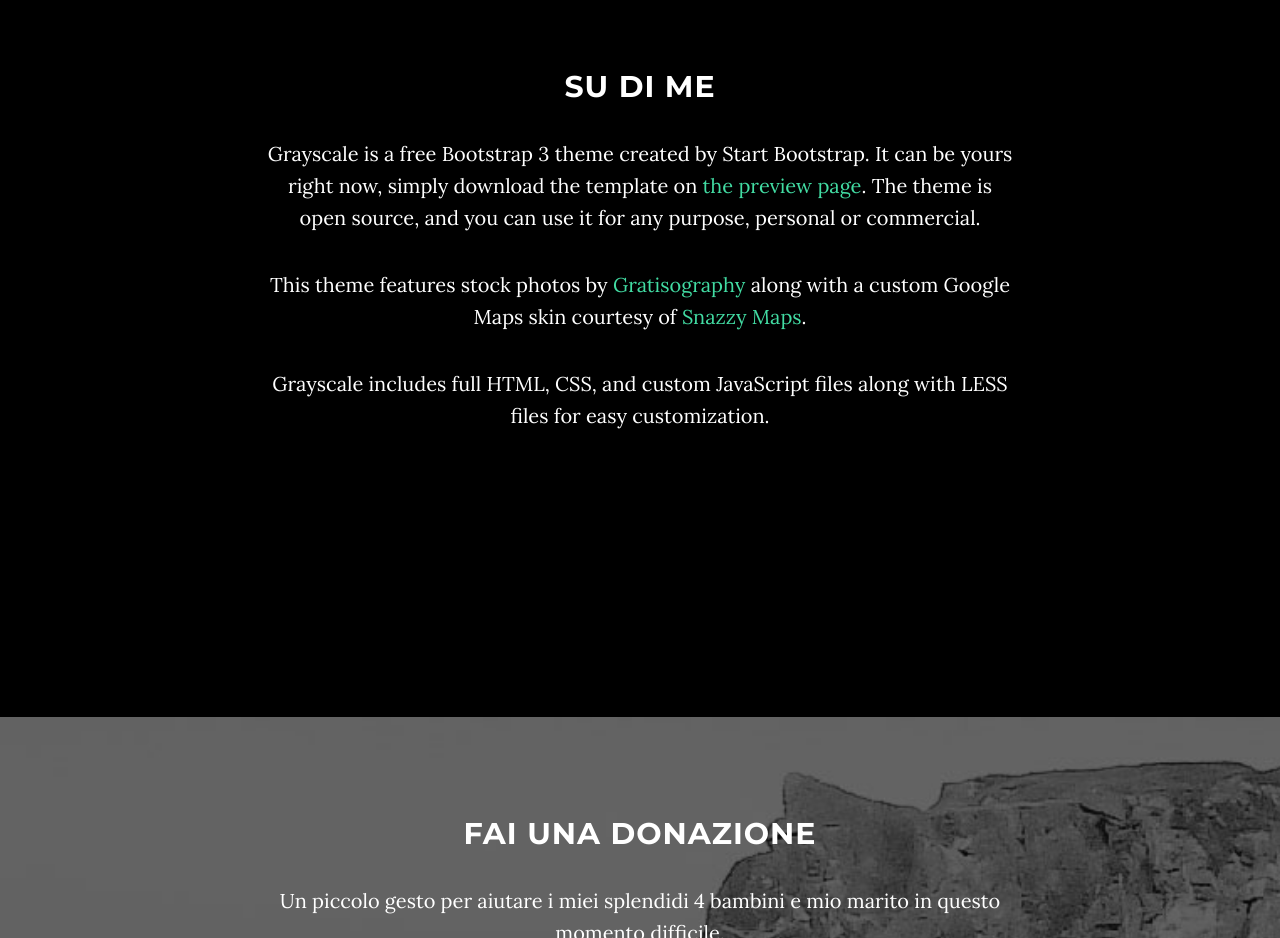
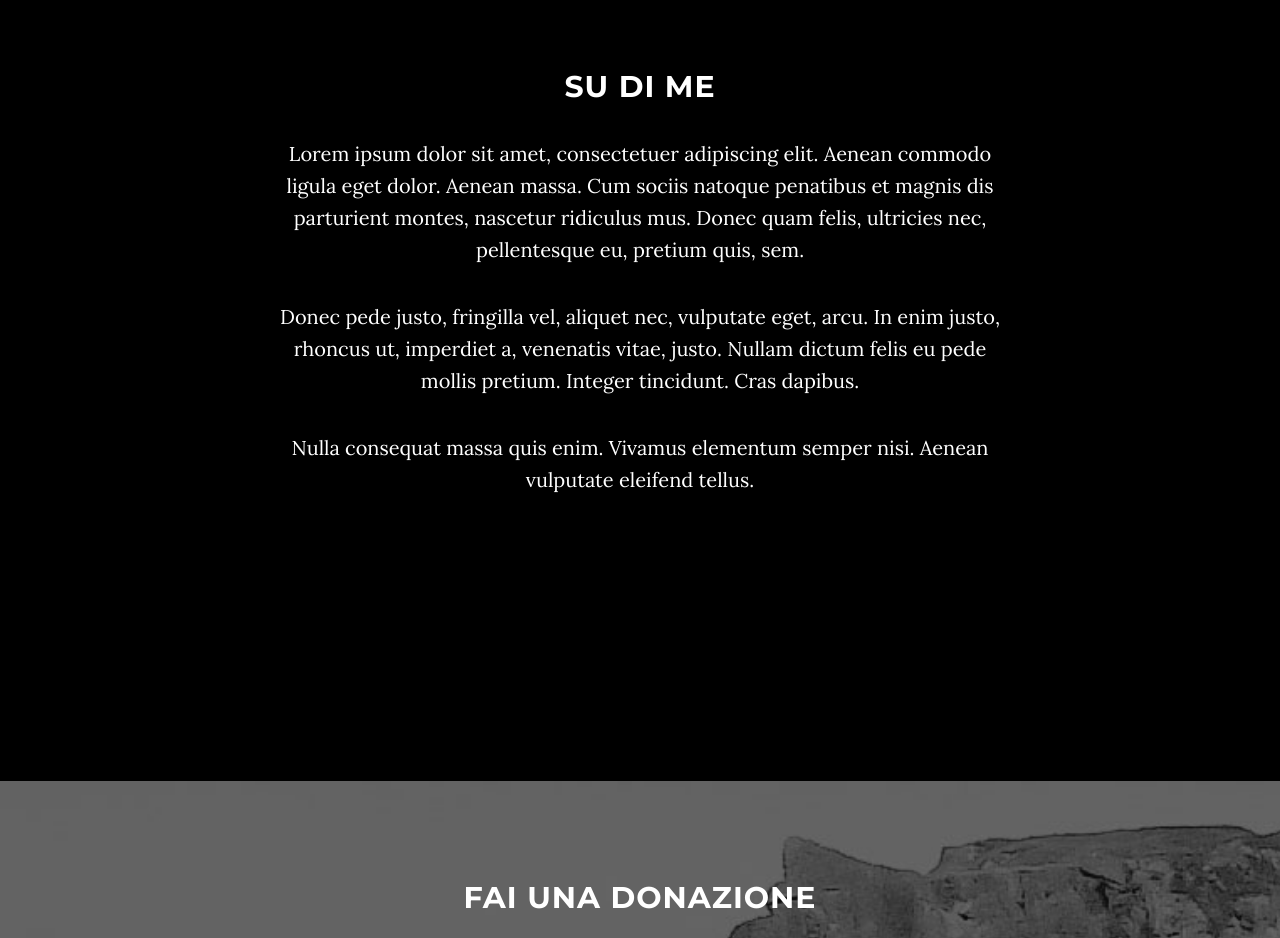
Before and after one commit to robyduck/robyduck.github.io, a website: page index.html in a window 1280 px wide. Shown: the part 980-1918 px from the top of the page. Drawn offline with nearby package versions, Linux system fonts and the light colour scheme; some packages are replaced by stand-ins of ours.

Commit message:
add placeholder for about section

```diff
--- a/index.html
+++ b/index.html
@@ -90,9 +90,9 @@
         <div class="row">
             <div class="col-lg-8 col-lg-offset-2">
                 <h2>SU DI ME</h2>
-                <p>Grayscale is a free Bootstrap 3 theme created by Start Bootstrap. It can be yours right now, simply download the template on <a href="http://startbootstrap.com/template-overviews/grayscale/">the preview page</a>. The theme is open source, and you can use it for any purpose, personal or commercial.</p>
-                <p>This theme features stock photos by <a href="http://gratisography.com/">Gratisography</a> along with a custom Google Maps skin courtesy of <a href="http://snazzymaps.com/">Snazzy Maps</a>.</p>
-                <p>Grayscale includes full HTML, CSS, and custom JavaScript files along with LESS files for easy customization.</p>
+                <p>Lorem ipsum dolor sit amet, consectetuer adipiscing elit. Aenean commodo ligula eget dolor. Aenean massa. Cum sociis natoque penatibus et magnis dis parturient montes, nascetur ridiculus mus. Donec quam felis, ultricies nec, pellentesque eu, pretium quis, sem.</p>
+                <p>Donec pede justo, fringilla vel, aliquet nec, vulputate eget, arcu. In enim justo, rhoncus ut, imperdiet a, venenatis vitae, justo. Nullam dictum felis eu pede mollis pretium. Integer tincidunt. Cras dapibus.</p>
+                <p>Nulla consequat massa quis enim. Vivamus elementum semper nisi. Aenean vulputate eleifend tellus.</p>
             </div>
         </div>
     </section>
```
